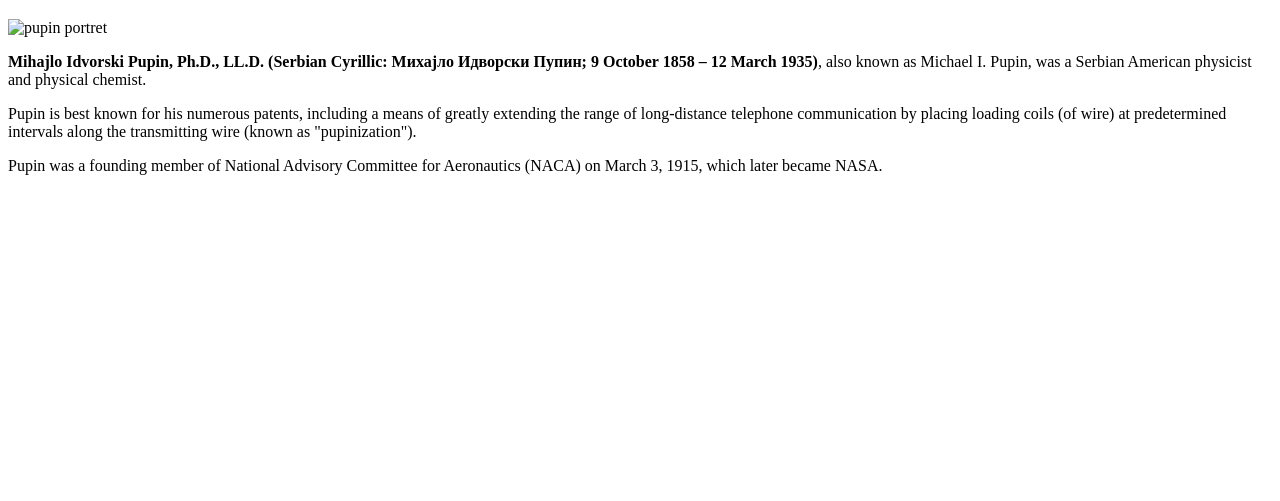
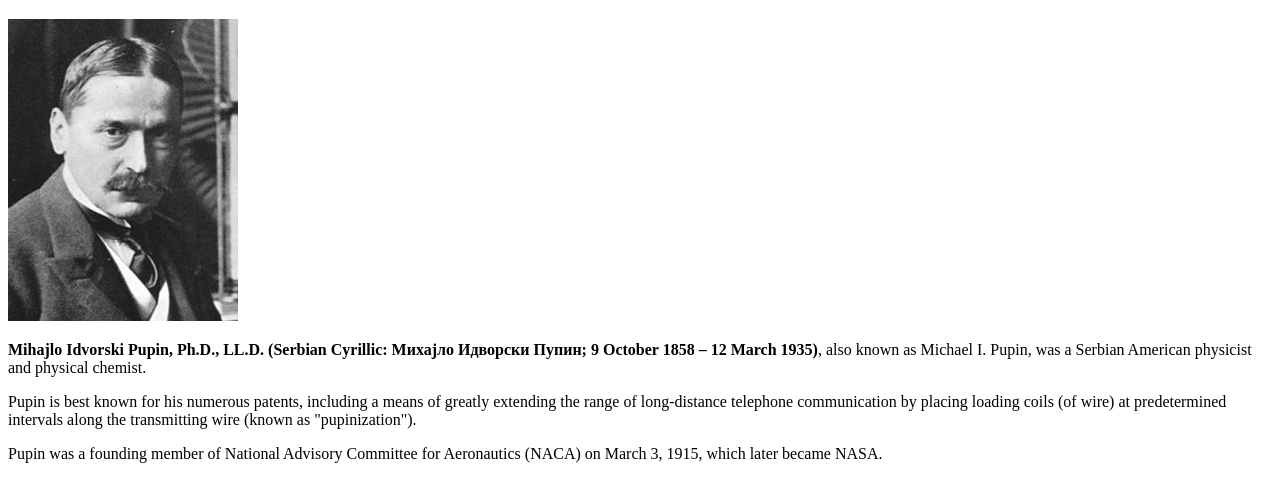
Before and after one commit to Sedad33/front-end-development, a plain HTML site: page mainpage.html in a window 1280 px wide. Shown: the part 183-684 px from the top of the page. Drawn offline with Linux system fonts and the light colour scheme.

Commit message:
Update mainpage.html

```diff
--- a/mainpage.html
+++ b/mainpage.html
@@ -14,7 +14,7 @@
  </ul>
 </nav><br>
 <h1>Mihajlo Idvorski Pupin</h1>
-<img src="pics/pupin.jpg" alt="pupin portret">
+<img src="pupin.jpg" alt="pupin portret">
 <p><strong>Mihajlo Idvorski Pupin, Ph.D., LL.D. (Serbian Cyrillic: Михајло Идворски Пупин; 9 October 1858 – 12 March 1935)</strong>, also known as Michael I. Pupin, was a Serbian American physicist and physical chemist.</p>
 
 <p>Pupin is best known for his numerous patents, including a means of greatly extending the range of long-distance telephone communication by placing loading coils (of wire) at predetermined intervals along the transmitting wire (known as "pupinization").</p>
```
